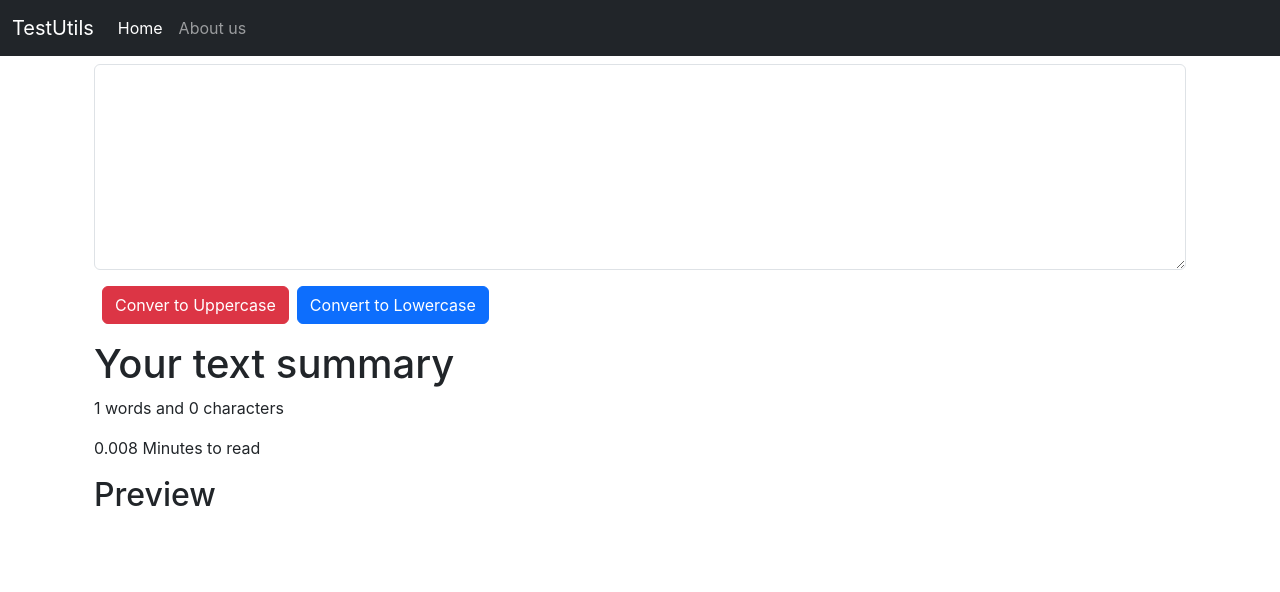
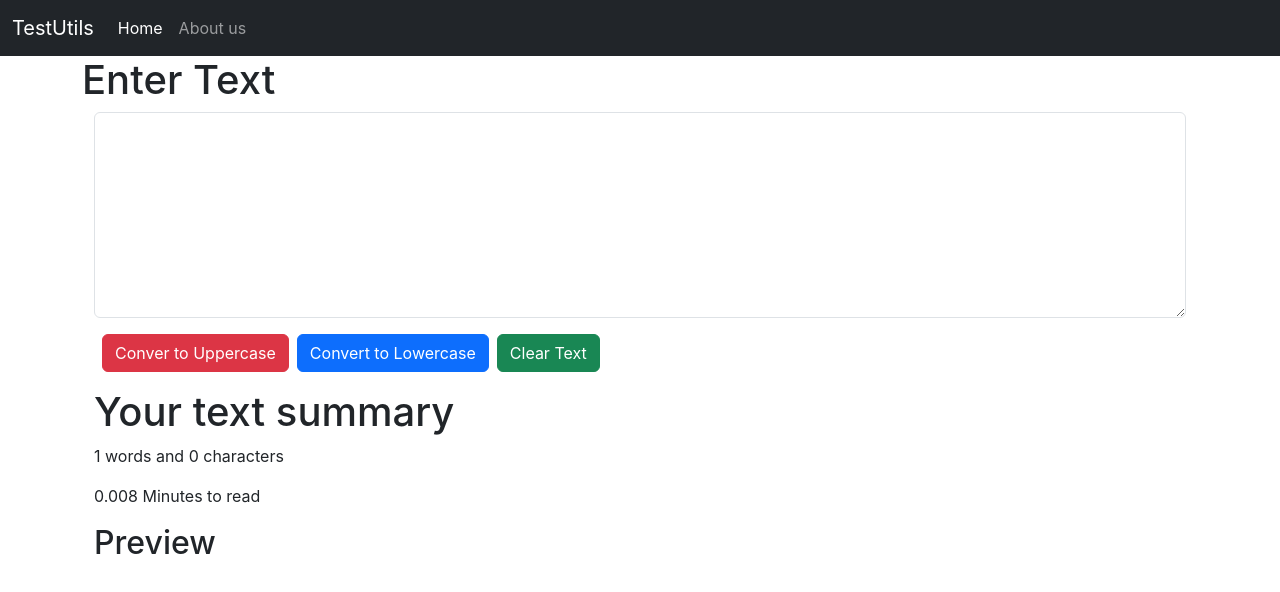
Before and after one commit to mithunurs17/React, a React (Create React App) app in the folder my-app/: page / in a window 1280 px wide. Shown: the top 592 px of the page. Built offline with nearby package versions, Linux system fonts and the light colour scheme.

Commit message:
clear text

```diff
--- a/my-app/src/components/TextForm.js
+++ b/my-app/src/components/TextForm.js
@@ -11,14 +11,20 @@ export default function TextForm(props) {
         let newText = text.toLowerCase();
         setText(newText);
     }
+     const handleClr = ()=>{
+        let newText = '';
+        setText(newText)
+    }
     const handleOnChange = ()=>{
         console.log("On Change");
         setText(event.target.value);
     }
+
     const [text, setText] = useState('');
     // setText("new Text");
   return (
     <>
+    <h1>Enter Text</h1>
     <div className='container'>
         <h1>{props.heading}</h1>
         <div className='mb-3'>
@@ -27,6 +33,7 @@ export default function TextForm(props) {
         </div>
         <button type="button" class="btn btn-danger mx-2" onClick={handleUpClick}>Conver to Uppercase</button>
         <button className="btn btn-primary" onClick={handleLowClick}>Convert to Lowercase</button>
+        <button type="button" class="btn btn-success mx-2" onClick={handleClr}>Clear Text</button>
     </div>
     <div className='container my-3'>
         <h1>Your text summary</h1>
```
